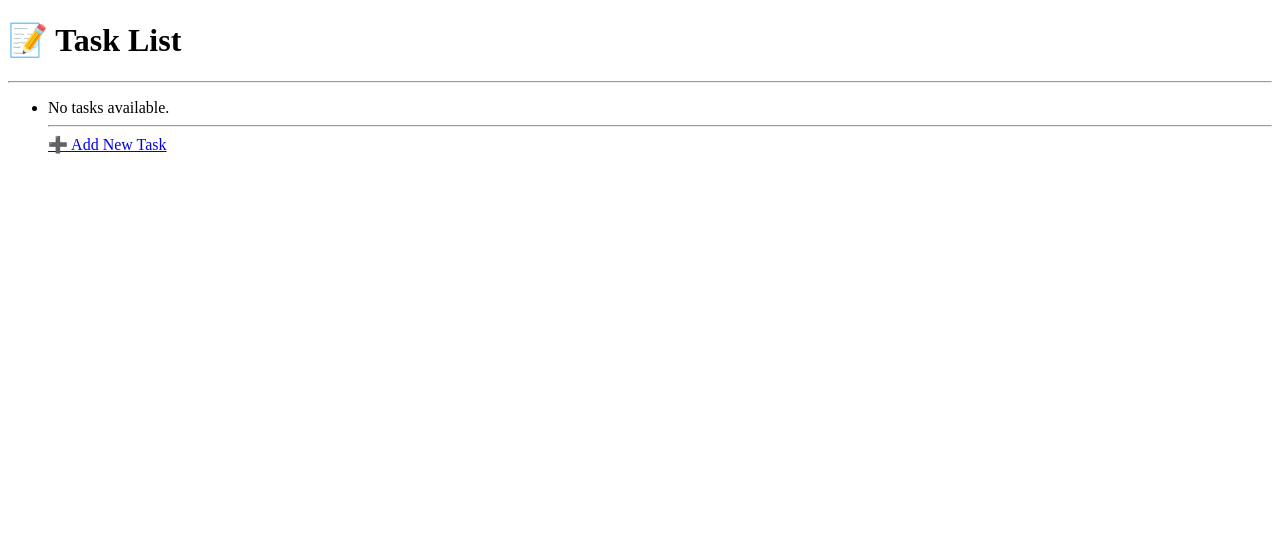
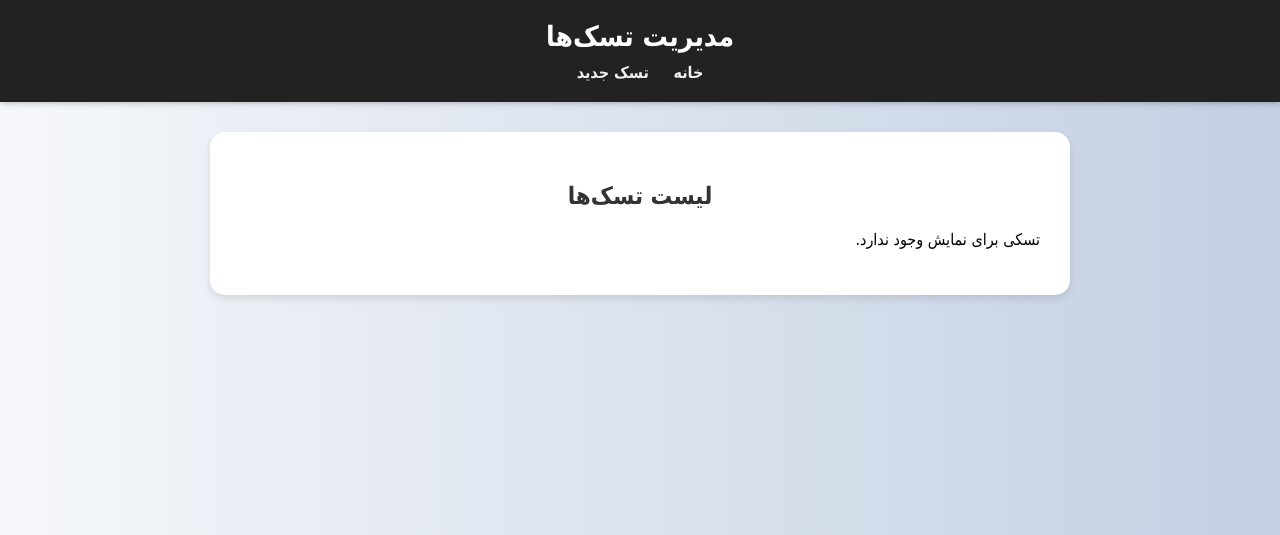
Before and after one commit to amirhosseinasadi162/Django, a Django app: page / in a window 1280 px wide. Shown: the top 535 px of the page. Run offline with Django 5.2, Linux system fonts and the light colour scheme; data that the repository does not hold is empty.

Commit message:
update the style

```diff
--- /dev/null
+++ b/task/static/css/styles.css
@@ -0,0 +1,127 @@
+/* 📁 static/css/styles.css */
+
+body {
+    font-family: "Vazirmatn", Tahoma, sans-serif;
+    background: linear-gradient(to right, #f5f7fa, #c3cfe2);
+    margin: 0;
+    padding: 0;
+    direction: rtl;
+}
+
+header {
+    background-color: #222;
+    color: white;
+    padding: 20px;
+    text-align: center;
+    box-shadow: 0 2px 5px rgba(0,0,0,0.2);
+}
+
+header h1 {
+    margin: 0;
+    font-size: 28px;
+}
+
+nav {
+    margin-top: 10px;
+}
+
+nav a {
+    color: #f0f0f0;
+    margin: 0 10px;
+    text-decoration: none;
+    font-weight: bold;
+    transition: color 0.3s;
+}
+
+nav a:hover {
+    color: #ffcc00;
+}
+
+main {
+    max-width: 800px;
+    margin: 30px auto;
+    background: white;
+    padding: 30px;
+    border-radius: 15px;
+    box-shadow: 0 4px 8px rgba(0,0,0,0.1);
+}
+
+h2 {
+    text-align: center;
+    color: #333;
+    margin-bottom: 20px;
+}
+
+ul {
+    list-style-type: none;
+    padding: 0;
+}
+
+li {
+    background: #f9f9f9;
+    border: 1px solid #ddd;
+    border-radius: 10px;
+    padding: 15px;
+    margin-bottom: 10px;
+    display: flex;
+    justify-content: space-between;
+    align-items: center;
+    transition: background 0.3s;
+}
+
+li:hover {
+    background: #f0f8ff;
+}
+
+li.completed {
+    text-decoration: line-through;
+    color: gray;
+    background: #eaeaea;
+}
+
+.task-details {
+    flex-grow: 1;
+    margin-left: 15px;
+}
+
+.actions a {
+    margin-left: 10px;
+    text-decoration: none;
+    color: #007bff;
+    font-size: 14px;
+}
+
+.actions a:hover {
+    text-decoration: underline;
+    color: #0056b3;
+}
+
+button {
+    background: #28a745;
+    color: white;
+    border: none;
+    padding: 10px 15px;
+    border-radius: 8px;
+    cursor: pointer;
+    transition: background 0.3s;
+}
+
+button:hover {
+    background: #218838;
+}
+
+form {
+    display: flex;
+    flex-direction: column;
+    gap: 15px;
+}
+
+input, select, textarea {
+    padding: 10px;
+    border: 1px solid #ccc;
+    border-radius: 8px;
+    font-size: 14px;
+}
+
+/* 🎨 Fonts */
+@import url('https://fonts.googleapis.com/css2?family=Vazirmatn:wght@400;700&display=swap');
--- /dev/null
+++ b/task/templates/task/base.html
@@ -0,0 +1,23 @@
+{% load static %}
+<!DOCTYPE html>
+<html lang="fa">
+<head>
+    <meta charset="UTF-8">
+    <title>{% block title %}مدیریت تسک‌ها{% endblock %}</title>
+    <link rel="stylesheet" href="{% static 'css/styles.css' %}">
+</head>
+<body>
+    <header>
+        <h1>مدیریت تسک‌ها</h1>
+        <nav>
+            <a href="{% url 'task_list' %}">خانه</a>
+            <a href="{% url 'add_task' %}">تسک جدید</a>
+        </nav>
+    </header>
+
+    <main>
+        {% block content %}
+        {% endblock %}
+    </main>
+</body>
+</html>
--- a/task/templates/task/task_list.html
+++ b/task/templates/task/task_list.html
@@ -1,43 +1,31 @@
-<!DOCTYPE html>
-<html>
-<head>
-    <title>Task List</title>
-</head>
-<body>
-    <h1>📝 Task List</h1>
-    <hr>
-    <ul>
-        {% for task in task %}
-        <form action="{% url 'toggle_complete' task.id %}" method="post" style="display:inline;">
-            {% csrf_token %}
-            <button type="submit">
-                {% if task.completed %}
-                    ✅
-                {% else %}
-                    ⭕
-                {% endif %}
-            </button>
-        </form>
+{% extends 'task/base.html' %}
 
-            <li>
-                <strong>{{ task.title }}</strong> -
-                {% if task.completed %}✅{% else %}❌{% endif %}
-                | Due: {{ task.due_date }} | Priority: {{ task.get_priority_display }}
-                | <a href="{% url 'edit_task' task.id %}">✏️ Edit</a>
-                | <a href="{% url 'delete_task' task.id %}">🗑️ Delete</a>
+{% block title %}لیست تسک‌ها{% endblock %}
 
+{% block content %}
+    <h2>لیست تسک‌ها</h2>
+
+    {% if tasks %}
+        <ul>
+            {% for task in tasks %}
+            <li class="{% if task.completed %}completed{% endif %}">
+                <div class="task-details">
+                    {{ task.title }}
+                    {% if task.due_date %}- مهلت: {{ task.due_date }}{% endif %}
+                    {% if task.priority %}- اولویت: {{ task.priority }}{% endif %}
+                </div>
+                <div class="actions">
+                    <a href="{% url 'edit_task' task.id %}">✏️ ویرایش</a>
+                    <a href="{% url 'delete_task' task.id %}">🗑️ حذف</a>
+                    <a href="{% url 'toggle_complete' task.id %}">
+                        {% if task.completed %}✅ لغو انجام{% else %}☑️ انجام شد{% endif %}
+                    </a>
+                </div>
             </li>
 
-        {% empty %}
-            <li>No tasks available.</li>
-
-
-        {% endfor %}
-        </hr>
-    <hr>
-    <a href="{% url 'add_task' %}">➕ Add New Task</a>
-    </hr>
-
-    </ul>
-</body>
-</html>
+            {% endfor %}
+        </ul>
+    {% else %}
+        <p>تسکی برای نمایش وجود ندارد.</p>
+    {% endif %}
+{% endblock %}
--- a/task/views.py
+++ b/task/views.py
@@ -9,7 +9,7 @@ from .forms import TaskForm
 # show tasks
 def task_list(request):
     tasks = Task.objects.all()
-    return render(request,'task/task_list.html',{'task':tasks})
+    return render(request,'task/task_list.html',{'tasks':tasks})
 
 # add task
 def add_task(request):
--- a/tasks/settings.py
+++ b/tasks/settings.py
@@ -11,6 +11,7 @@ https://docs.djangoproject.com/en/5.2/ref/settings/
 """
 
 from pathlib import Path
+import os
 
 # Build paths inside the project like this: BASE_DIR / 'subdir'.
 BASE_DIR = Path(__file__).resolve().parent.parent
@@ -117,7 +118,10 @@ USE_TZ = True
 
 STATIC_URL = 'static/'
 
+
 # Default primary key field type
 # https://docs.djangoproject.com/en/5.2/ref/settings/#default-auto-field
 
 DEFAULT_AUTO_FIELD = 'django.db.models.BigAutoField'
+TEMPLATES[0]['DIRS'] = [os.path.join(BASE_DIR, 'templates')]
+STATICFILES_DIRS = [os.path.join(BASE_DIR, 'static')]
```
Also changed, not shown: task/templates/task/add_task.html (+7 -13 lines), task/templates/task/delete_task.html (+9 -11 lines), task/templates/task/edit_task.html (+7 -12 lines).
